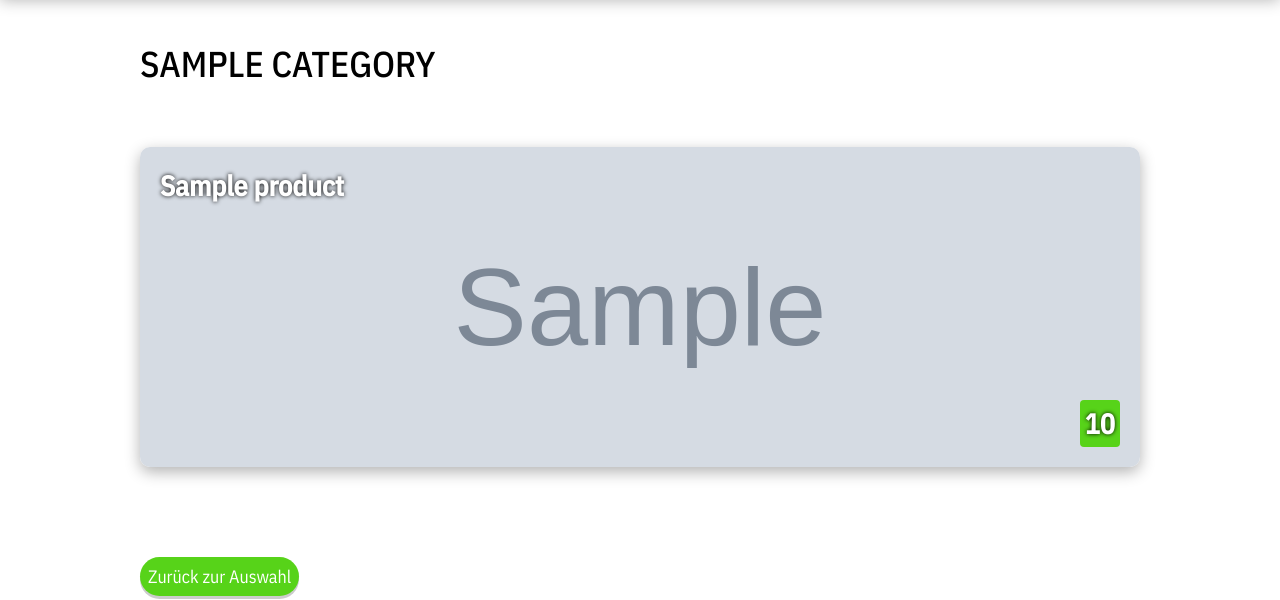
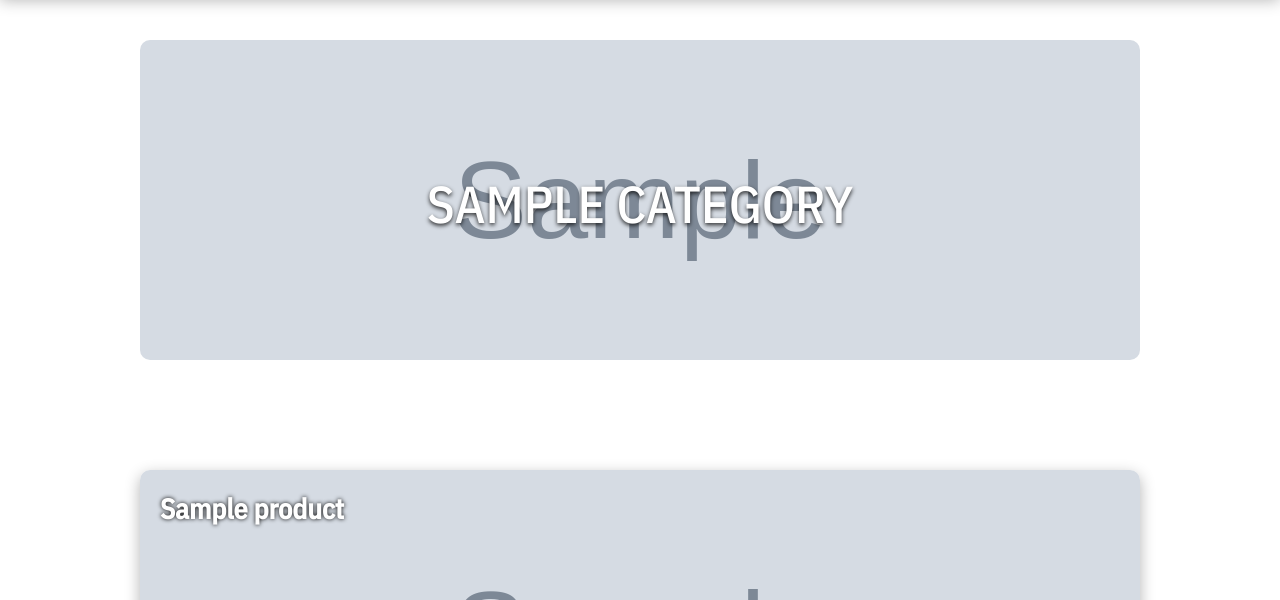
Before and after one commit to 2e12/Urban-Food, a PHP site: page /category/products/?category=1 in a window 1280 px wide. Shown: the part 70-670 px from the top of the page. Run offline with PHP 8.4, Linux system fonts and the light colour scheme; tables that the repository leaves empty or names only in its code hold one stand-in row (values such as "Sample post"); grey boxes marked "Sample" are stand-in pictures.

Commit message:
Added category banners

```diff
--- a/src/Controller/CategoryController.php
+++ b/src/Controller/CategoryController.php
@@ -46,6 +46,7 @@ class CategoryController
         if ($category) {
             $view = new View('Category/product');
             $view->category = $category->name;
+            $view->image = $category->image_path;
             $view->products = $productRepository->readByCategoryId($category_id);
             $view->display();
         }
--- a/template/Category/product.php
+++ b/template/Category/product.php
@@ -1,5 +1,7 @@
+<div class="banner" data-background="<?php echo $image ?>">
+    <h1 class="floated"><?php echo $category ?></h1>
+</div>
 <div class="container">
-    <h1 class="floated"><?php echo $category ?></h1>
     <?php
     foreach ($products as $product) {
         ?>
```
Also changed, not shown: public/img/banner.jpg (added).
